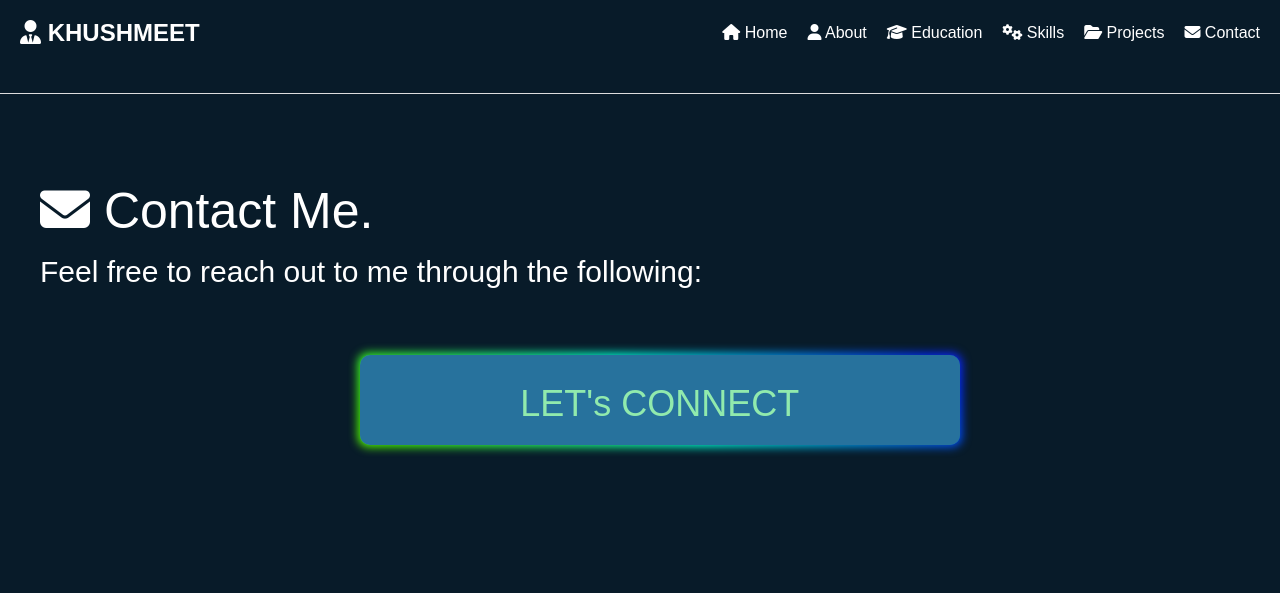
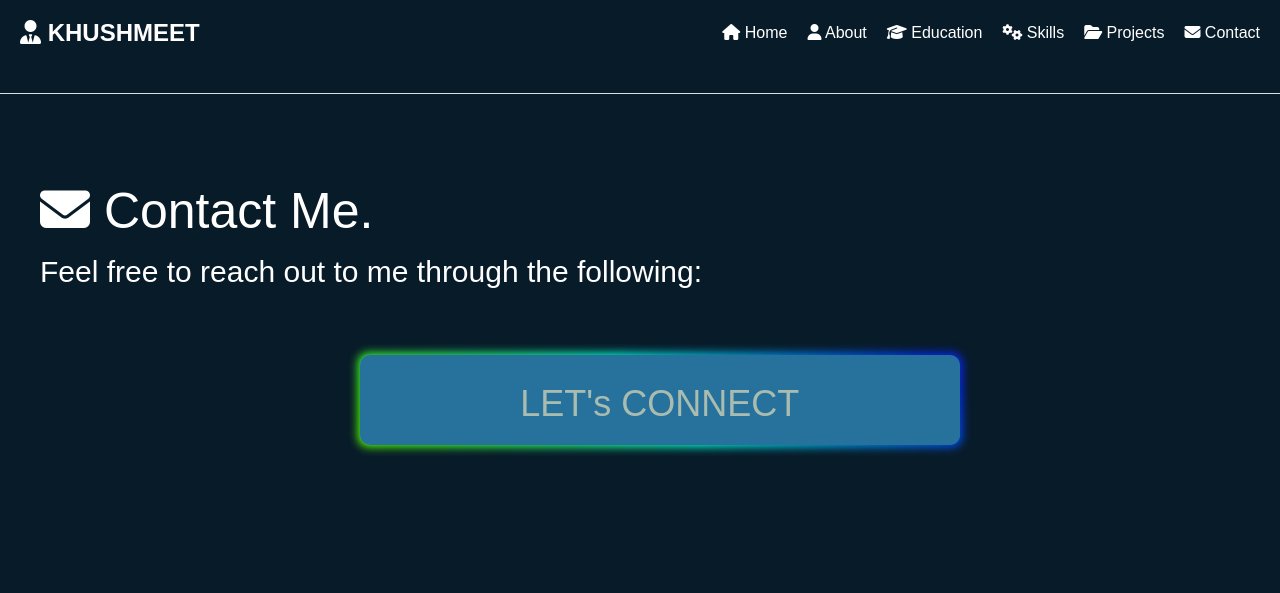
Before and after one commit to khushmit99/Portfolio, a plain HTML site: page index.html in a window 1280 px wide. In both pictures the pointer is over the button "LET's CONNECT". Shown: the part 4895-5488 px from the top of the page. Drawn offline with nearby package versions, Linux system fonts and the light colour scheme.

Commit message:
css complete

```diff
--- a/style.css
+++ b/style.css
@@ -354,5 +354,5 @@ p19:hover {
   border-radius: 10px;
 }
 .button-85:hover {
-  color: #91eaad;
+  color: #a9bcaf;
 }
```
